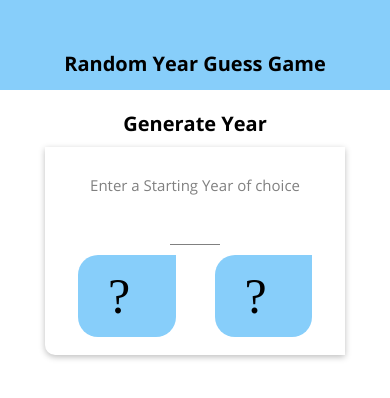
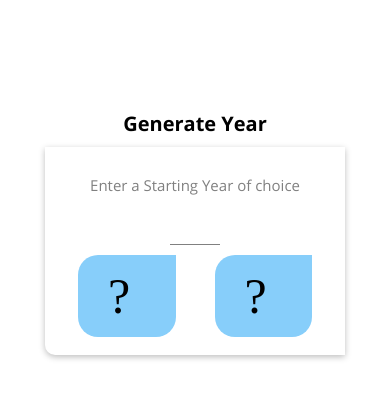
Before and after one commit to adefemi171/random-year-generator, a React Native app: screen / in a window 390 px wide. Shown: the top 398 px of the page. Built offline with nearby package versions, Linux system fonts and the light colour scheme.

Commit message:
Used the Platform API to style Header.js

```diff
--- a/src/Components/Header.js
+++ b/src/Components/Header.js
@@ -1,5 +1,5 @@
 import React from 'react'
-import { View, Text, StyleSheet } from 'react-native'
+import { View, Text, StyleSheet, Platform } from 'react-native'
 
 import Colors from '../Constants/Colors'
 import TextTitle from '../Components/TextTitle'
@@ -8,7 +8,7 @@ import TextTitle from '../Components/TextTitle'
 const Header = props => {
     return(
         <View style={styles.headerContainer}>
-            <TextTitle>{props.title}</TextTitle>
+            <TextTitle style={styles.title}>{props.title}</TextTitle>
         </View>
     );
 };
@@ -19,10 +19,15 @@ const styles = StyleSheet.create({
         width: '100%',
         height: 90,
         paddingTop: 36,
-        backgroundColor: Colors.primary, // #f7287b
+        backgroundColor: Platform.OS === 'android' ? Colors.primary : 'white', // #f7287b
         alignItems: 'center',
-        justifyContent: 'center'
+        justifyContent: 'center',
+        borderBottomColor: Platform.OS === 'ios' ? '#ccc' : 'transparent',
+        borderBottomWidth: Platform.OS === 'ios' ? 1 : 0
     },
+    title: {
+        color: Platform.OS === 'ios' ? Colors.primary : 'white'
+    }
 });
 
 export default Header;
```
